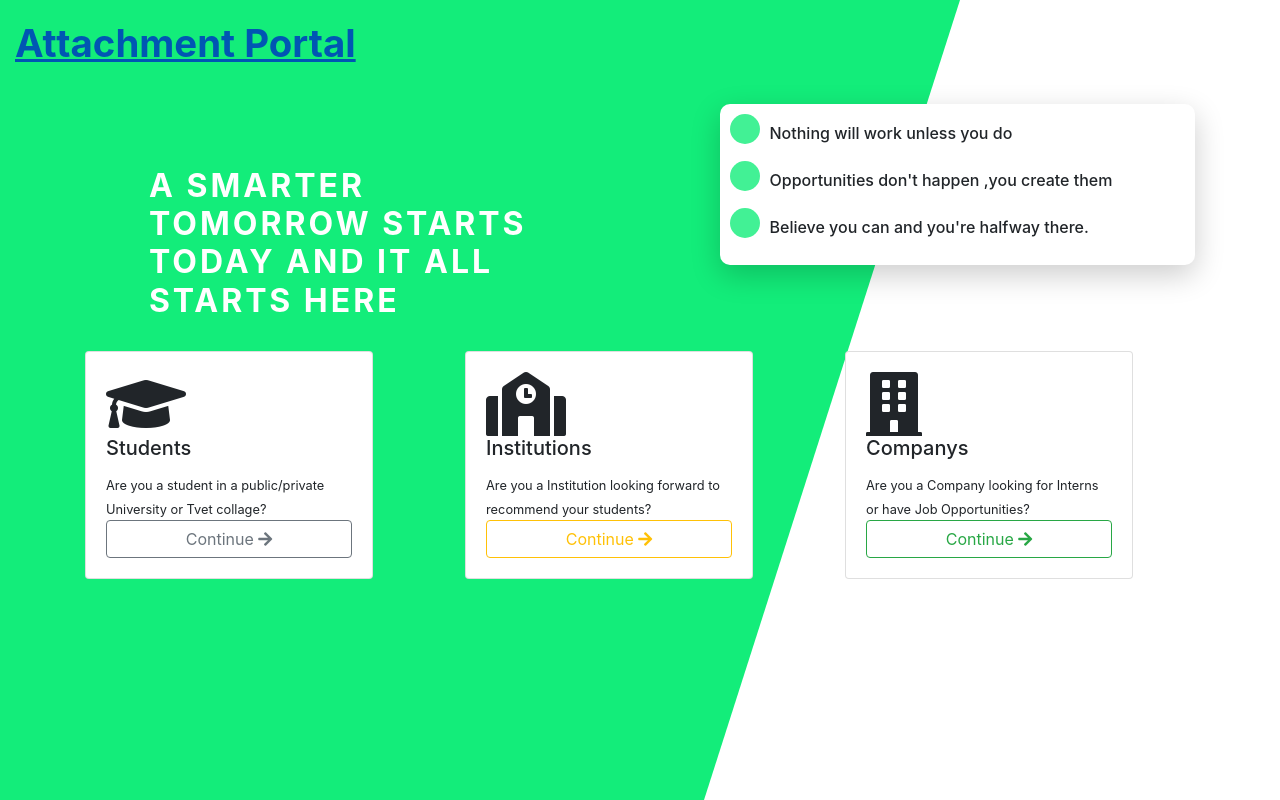
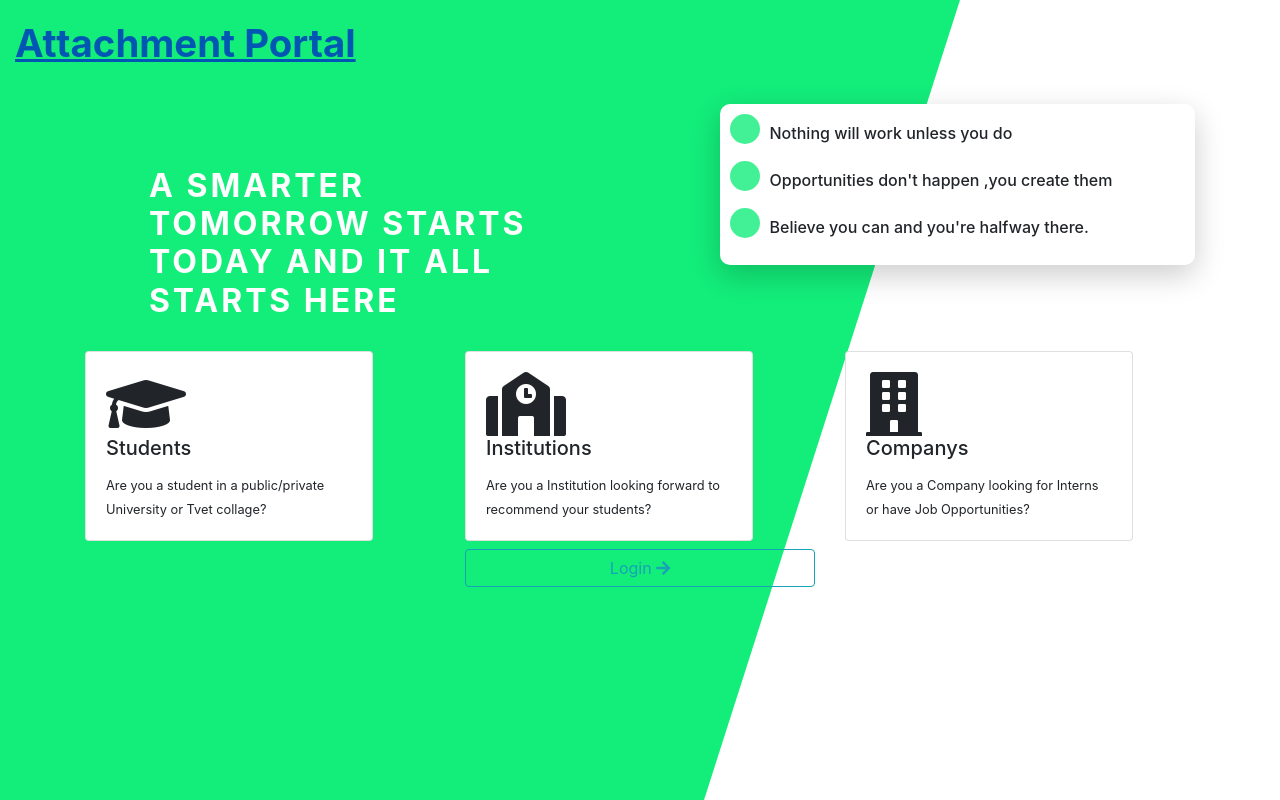
Before and after one commit to Madaraka02/portal, a Django app: page / in a window 1280 px wide. Run offline with Django 3.2, Linux system fonts and the light colour scheme; some libraries are stand-ins or nearby versions.

Commit message:
changed login view

```diff
--- a/openings/urls.py
+++ b/openings/urls.py
@@ -7,9 +7,7 @@ urlpatterns = [
     path('company/register/', company_register.as_view(), name="company_register"),
     path('student/register/', student_register.as_view(), name="student_register"),
     path('school/register/', SchoolSignUpView.as_view(), name="school_register"),
-    path('student/login/',  student_login, name="student_login"),
-    path('company/login/',  company_login, name="company_login"),
-    path('school/login/',  school_login, name="school_login"),
+    path('login/',  site_login, name="site_login"),
     path('logout/',  logout_user, name="logout"),
     path('student/dashboard/',  dashboard, name="dashboard"),
 
@@ -31,8 +29,4 @@ urlpatterns = [
     path('companies/',  all_companies, name="companies"),
     path('applicatons/',  apply_job, name="apply"),
 
-
-
-
-
 ]
--- a/openings/views.py
+++ b/openings/views.py
@@ -112,34 +112,43 @@ class SchoolSignUpView(CreateView):
         login(self.request, user)
         return redirect('school_register')
 
-def student_login(request):
+# def student_login(request):
+#     if request.method == 'POST':
+#         username = request.POST.get('username')
+#         password = request.POST.get('password')
+#         user = authenticate(username=username, password=password)
+#         if user is not None:
+#             login(request, user)
+#             return redirect('dashboard')
+#     return render(request, 'login-student.html')
+
+# def company_login(request):
+#     if request.method == 'POST':
+#         username = request.POST.get('username')
+#         password = request.POST.get('password')
+#         user = authenticate(username=username, password=password)
+#         if user is not None:
+#             login(request, user)
+#             return redirect('companies')
+#     return render(request, 'login-campany.html')
+
+def site_login(request):
     if request.method == 'POST':
         username = request.POST.get('username')
         password = request.POST.get('password')
         user = authenticate(username=username, password=password)
         if user is not None:
             login(request, user)
-            return redirect('dashboard')
-    return render(request, 'login-student.html')
-
-def company_login(request):
-    if request.method == 'POST':
-        username = request.POST.get('username')
-        password = request.POST.get('password')
-        user = authenticate(username=username, password=password)
-        if user is not None:
-            login(request, user)
-            return redirect('companies')
-    return render(request, 'login-campany.html')
-
-def school_login(request):
-    if request.method == 'POST':
-        username = request.POST.get('username')
-        password = request.POST.get('password')
-        user = authenticate(username=username, password=password)
-        if user is not None:
-            login(request, user)
-            return redirect('schools')
+            if request.user.is_school:
+                return redirect('school', id=user.school.id)
+            elif request.user.is_company:
+                return redirect('company', id=user.company.id)
+            elif request.user.is_student:
+                return redirect('dashboard')
+            elif request.user.is_staff:
+                return redirect('portaladmin')
+            else:
+                return redirect('home')
     return render(request, 'login-school.html')
 def logout_user(request):
     logout(request)
--- a/templates/index.html
+++ b/templates/index.html
@@ -67,7 +67,6 @@
     <i class="fa  fa-4x fa-solid fa-graduation-cap"></i>
     <h5 class="card-title">Students</h5>
     <small class="card-text">Are you a student in a public/private University or Tvet collage?</small>
-    <a href="{% url 'student_login' %}" class="btn btn-block btn-outline-secondary">Continue <i class="fa fa-solid fa-arrow-right"></i></a>
   </div>
 </div>
 
@@ -81,7 +80,7 @@
     <span><i class=" text-center fa fa-4x fa-light fa-school"></i>
         <h5 class="card-title">Institutions</h5></span>
         <small class="card-text">Are you a Institution looking forward to recommend your students?</small>
-    <a href="{% url 'school_login' %}" class="btn btn-block btn-outline-warning">Continue <i class="fa fa-solid fa-arrow-right"></i></a>
+
   </div>
 </div>
 
@@ -94,11 +93,18 @@
     <i class=" fa fa-4x fa-solid fa-building"></i>
     <h5 class="card-title">Companys</h5>
     <small class="card-text">Are you a Company looking for Interns or have Job Opportunities?</small>
-    <a href="{% url 'company_login' %}" class="btn btn-block btn-outline-success">Continue <i class="fa fa-solid fa-arrow-right"></i></a>
   </div>
 </div>
 
          </div>
+     </div>
+     <div class="row">
+       <div class="col-md-4"></div>
+       <div class="col-md-4 mt-2 mb-3">
+        <a href="{% url 'site_login' %}" class="btn btn-block btn-outline-info">Login <i class="fa fa-solid fa-arrow-right"></i></a>
+       </div>
+       <div class="col-md-4"></div>
+
      </div>
     </div>
 
```
Also changed, not shown: db.sqlite3.
